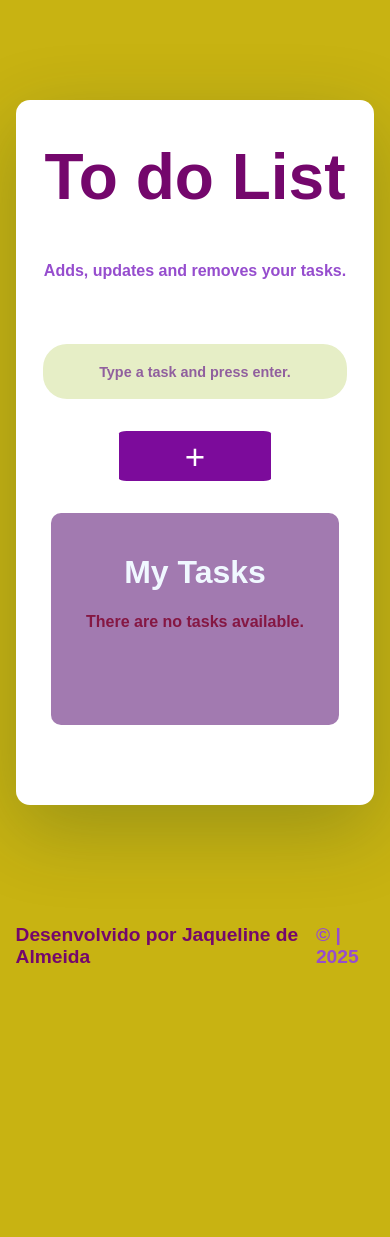
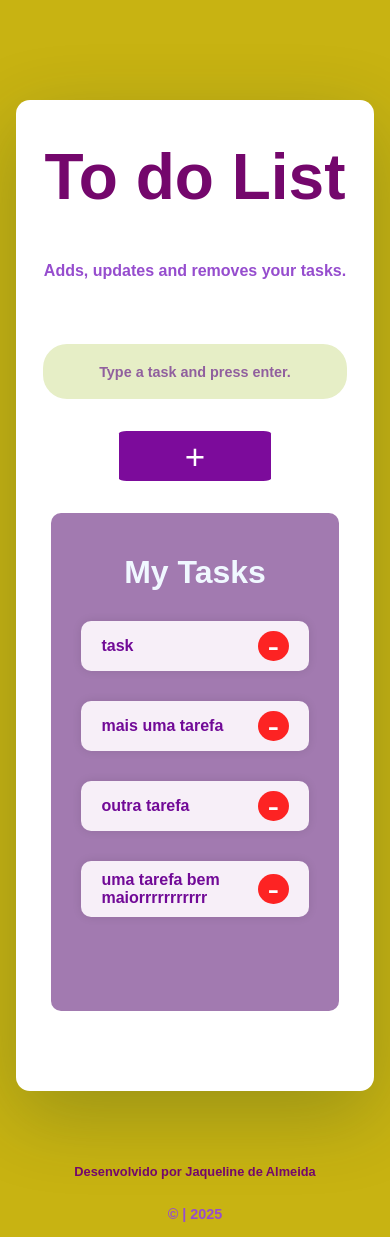
Before and after one commit to jaquelinedealmeida/to-do-list, a React (Create React App) app: page / in a window 390 px wide. Before the commit the page ends 987 px from the top, so only its background shows below. Built offline with nearby package versions, Linux system fonts and the light colour scheme; data requests are answered from the project's data file.

Commit message:
style: updates styles

```diff
--- a/db.json
+++ b/db.json
@@ -1,3 +1,20 @@
 {
-  "tasks": []
+  "tasks": [
+    {
+      "text": "task",
+      "id": 1
+    },
+    {
+      "text": "mais uma tarefa",
+      "id": 2
+    },
+    {
+      "text": "outra tarefa",
+      "id": 3
+    },
+    {
+      "text": "uma tarefa bem maiorrrrrrrrrrr",
+      "id": 4
+    }
+  ]
 }
--- a/src/components/App/App.css
+++ b/src/App/App.css
@@ -14,7 +14,7 @@ body {
   align-items: center;
   background-color: #fff;
   text-align: center;
-  margin: 100px auto 100px;
+  margin: 100px auto 60px;
   height: 130hv;;
   max-width: 40rem;
   padding: 0px 0px 32px 0px;
@@ -48,7 +48,6 @@ body {
   display: flex;
   justify-content: center;
   gap: 10px;
-  margin-top: 2rem;
 }
 
 .footer-title{
@@ -71,12 +70,26 @@ body {
   .app-subtitle{
     font-size: 1rem;
   }
+
+  .footer-container {
+    flex-direction: column;
+    align-items: center;
+    justify-content: center;
+    gap: 0;
+  }
+
+  .footer-title {
+    font-size: .8rem;
+    word-break: break-all;
+    text-align: center;
+  }
+
+  .footer-subtitle {
+    font-size: .9rem;
+  }
 }
 
-
-
 @media (max-width: 320px) {
-
   .app-title {
     font-size: 3rem;
   }
@@ -85,4 +98,8 @@ body {
     font-size: 1rem;
     width: 60%;
   }
+  .app-tasks{
+    width: 90%;
+  }
+
 }
--- a/src/components/App/App.js
+++ b/src/App/App.js
@@ -1,8 +1,8 @@
 import React, { useState, useEffect } from "react";
-import AddTask from "../AddTask/AddTask.js"; // Certifique-se de ter este componente
-import { getTasks, addTask,deleteTask } from "../../services/api.js" ; // getTasks pode ser usado para buscar as tarefas
-import '../App/App.css'; // Certifique-se de ter este arquivo
-import TaskList from "../TaskList/TaskList";
+import AddTask from "../components/AddTask/AddTask.js";
+import { getTasks, addTask,deleteTask } from "../services/api.js" ; // getTasks pode ser usado para buscar as tarefas
+import './App.css';
+import TaskList from "../components/TaskList/TaskList.js";
 import { ToastContainer } from "react-toastify";
 import "react-toastify/dist/ReactToastify.css";
 import { toast } from "react-toastify";
@@ -56,7 +56,8 @@ const handleAddTask = async (taskText) => {
 
   return (
 <>
-  <div className="app-container">
+  <main className="app-content">
+    <div className="app-container">
     <h1 className="app-title">To do List</h1>
     <h2 className="app-subtitle">Adds, updates and removes your tasks.</h2>
     {/* Componente para adicionar novas tarefas */}
@@ -69,7 +70,8 @@ const handleAddTask = async (taskText) => {
 
     {/* Adiciona o ToastContainer para exibir as mensagens de sucesso ou erro */}
     <ToastContainer />
-  </div>
+    </div>
+  </main>
   <footer className="footer-container">
     <h3 className="footer-title">Desenvolvido por Jaqueline de Almeida</h3>
     <p className="footer-subtitle">&copy;  | 2025</p>
--- a/src/components/TaskItem/TaskItem.css
+++ b/src/components/TaskItem/TaskItem.css
@@ -21,9 +21,10 @@ li {
 }
 
 .btn-remove {
-  background-color: #fe3030;
+  background-color: #fd2323;
   color: white;
-  width: 15%;
+  width: 40px;
+  height: 40px;
   border-radius: 20%;
   font-size: 35px;
   cursor: pointer;
@@ -31,7 +32,7 @@ li {
 }
 
 .btn-remove:hover {
-  background-color: #ea7b7b;
+  background-color: #dc0505;
   transition: 0.3s;
 }
 
@@ -41,8 +42,17 @@ li {
   }
 
   .btn-remove {
-    width: 40%;
     border-radius: 50%;
+    height: 30px;
+    display: flex;
+    align-items: center; /* Centraliza verticalmente */
+    justify-content: center;
+  }
+}
+
+@media (max-width: 320px){
+  .task-item-text{
+    font-size: .9rem;
   }
 
 }
--- a/src/components/TaskList/TaskList.css
+++ b/src/components/TaskList/TaskList.css
@@ -23,7 +23,6 @@
 .tasks-list {
   list-style: none;
   padding: 0;
-  display: inline-block;
   margin-bottom: 30px;
   font-size: 1.2rem;
 }
--- a/src/index.js
+++ b/src/index.js
@@ -1,8 +1,9 @@
 import React from 'react';
 import ReactDOM from 'react-dom/client';
 import './index.css';
-import App from '../src/components/App/App.js';
+import App from './App/App.js';
 import reportWebVitals from './reportWebVitals';
+
 
 const root = ReactDOM.createRoot(document.getElementById('root'));
 root.render(
--- /dev/null
+++ b/src/styles/variables.css
@@ -0,0 +1,7 @@
+:root {
+  --color-primary: #3498db;
+  --color-secondary: #2ecc71;
+  --color-danger: #e74c3c;
+  --color-background: #f5f5f5;
+  --color-text: #333;
+}
```
Also changed, not shown: server/db.json (added, +9 -0 lines), src/services/api.js (line endings or trailing spaces).
